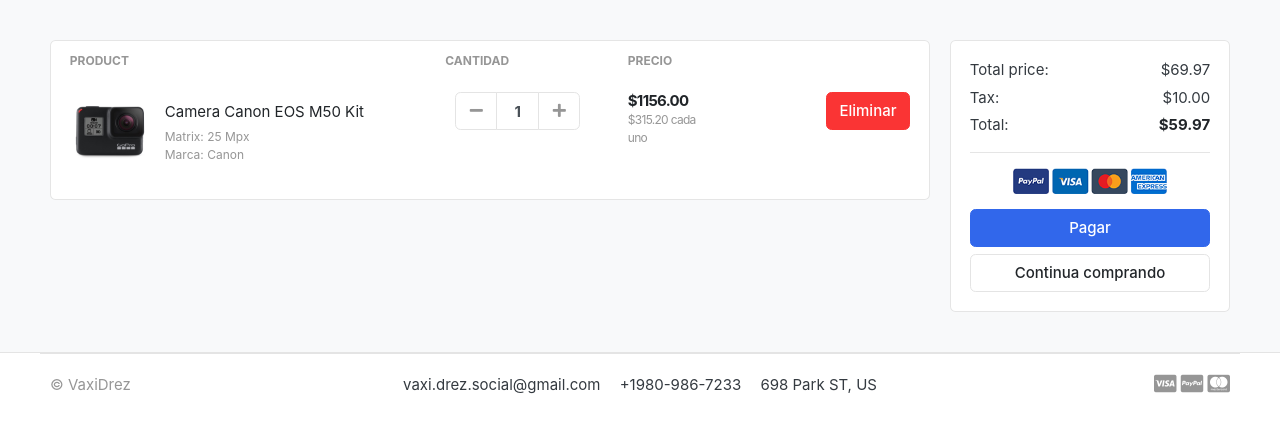
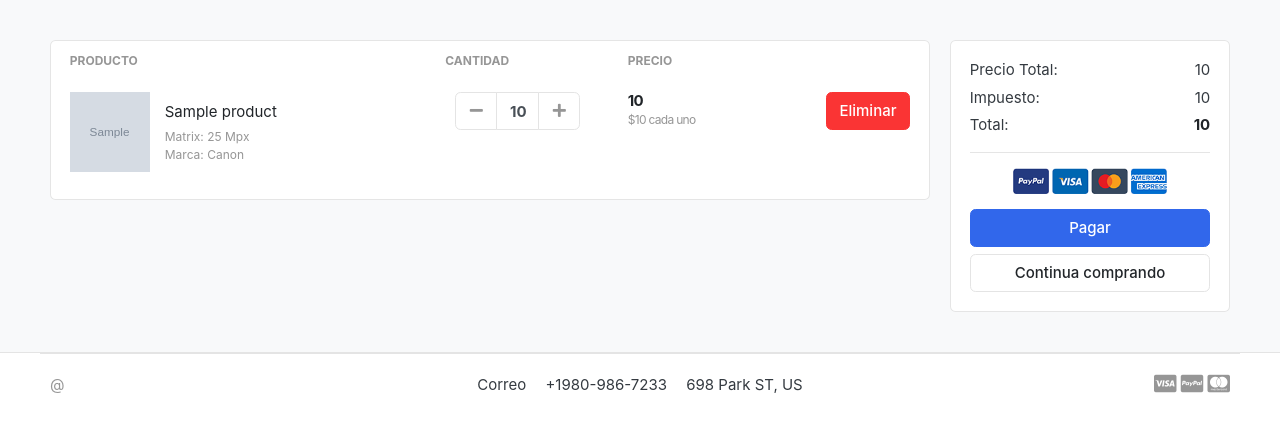
Before and after one commit to samidevel/eccomerce_django, a Django app: template templates/store/cart.html in a window 1280 px wide. Shown: the part 118-551 px from the top of the page. Run offline with Django 5.2, Linux system fonts and the light colour scheme; the template is opened without the code that fills it: most values are stand-ins (such as "Sample title", 1, 10 or a date in 2020); grey boxes marked "Sample" are stand-in pictures; some web fonts are replaced.

Commit message:
avance del proyecto se agrega remove_cart_item a sus respectivas url, se agrega remove_cart en los views de app cart, se modifica el archivo cart.htm y se agrega condicion {%if not cart_items% para que el usuario vea si existe o no un card}

```diff
--- a/carts/models.py
+++ b/carts/models.py
@@ -15,5 +15,8 @@
     quantity = models.IntegerField()
     is_active = models.BooleanField(default=True)
 
+    def sub_total(self):
+        return self.product.price * self.quantity
+
     def __str__(self):
-        return self.product
+        return str(self.product)
--- a/carts/urls.py
+++ b/carts/urls.py
@@ -4,5 +4,7 @@
 urlpatterns = [
     path('', views.cart, name='cart'),
     path('add_cart/<product_id>/', views.add_cart, name='add_cart'),
+    path('remove_cart/<product_id>/', views.remove_cart, name='remove_cart'),
+    path('remove_cart_item/<int:product_id>/', views.remove_cart_item, name='remove_cart_item'),
 
 ]
--- a/templates/includes/footer.html
+++ b/templates/includes/footer.html
@@ -4,10 +4,10 @@
 	<div class="container">
 		<section class="footer-bottom border-top row">
 			<div class="col-md-2">
-				<p class="text-muted"> &copy VaxiDrez </p>
+				<p class="text-muted">@</p>
 			</div>
 			<div class="col-md-8 text-md-center">
-				<span  class="px-2">vaxi.drez.social@gmail.com</span>
+				<span  class="px-2">Correo</span>
 				<span  class="px-2">+1980-986-7233</span>
 				<span  class="px-2">698 Park ST, US</span>
 			</div>
--- a/templates/store/cart.html
+++ b/templates/store/cart.html
@@ -8,25 +8,38 @@
 
     <!-- ============================ COMPONENT 1 ================================= -->
 
+    {%if not cart_items%}
+
+        <h2>El carrito de compras esta vacio</h2>
+        <br>
+        <div class="text-center">
+        <a href="{%url 'store' %}" class="btn btn-primary">Continua comprando</a>
+        </div>
+    {%else%}
+
     <div class="row">
         <aside class="col-lg-9">
     <div class="card">
     <table class="table table-borderless table-shopping-cart">
     <thead class="text-muted">
     <tr class="small text-uppercase">
-      <th scope="col">Product</th>
+      <th scope="col">Producto</th>
       <th scope="col" width="120">Cantidad</th>
       <th scope="col" width="120">Precio</th>
       <th scope="col" class="text-right" width="200"> </th>
     </tr>
     </thead>
     <tbody>
+
+
+    {%for cart_item in cart_items%}
+
     <tr>
         <td>
             <figure class="itemside align-items-center">
-                <div class="aside"><img src="./images/items/11.jpg" class="img-sm"></div>
+                <div class="aside"><img src="{{ cart_item.product.images.url }}" class="img-sm"></div>
                 <figcaption class="info">
-                    <a href="#" class="title text-dark">Camera Canon EOS M50 Kit</a>
+                    <a href="#" class="title text-dark">{{cart_item.product.product_name}}</a>
                     <p class="text-muted small">Matrix: 25 Mpx <br> Marca: Canon</p>
                 </figcaption>
             </figure>
@@ -36,25 +49,29 @@
                         <div class="col">
                             <div class="input-group input-spinner">
                                 <div class="input-group-prepend">
-                                <button class="btn btn-light" type="button" id="button-plus"> <i class="fa fa-minus"></i> </button>
+                                <a href="{% url 'remove_cart' cart_item.product.id %}" class="btn btn-light" type="button" id="button-plus"> <i class="fa fa-minus"></i> </a>
                                 </div>
-                                <input type="text" class="form-control"  value="1">
+                                <input type="text" class="form-control"  value="{{cart_item.quantity}}">
                                 <div class="input-group-append">
-                                <button class="btn btn-light" type="button" id="button-minus"> <i class="fa fa-plus"></i> </button>
+                                <a href="{%url 'add_cart' cart_item.product.id %}" class="btn btn-light" type="button" id="button-minus"> <i class="fa fa-plus"></i> </a>
                                 </div>
                             </div> <!-- input-group.// -->
                         </div> <!-- col.// -->
         </td>
         <td>
             <div class="price-wrap">
-                <var class="price">$1156.00</var>
-                <small class="text-muted"> $315.20 cada uno </small>
+                <var class="price">{{cart_item.sub_total}}</var>
+                <small class="text-muted"> ${{cart_item.product.price}} cada uno </small>
             </div> <!-- price-wrap .// -->
         </td>
         <td class="text-right">
-        <a href="" class="btn btn-danger"> Eliminar</a>
+        <a href="{% url 'remove_cart_item' cart_item.product.id %}" class="btn btn-danger">Eliminar</a>
         </td>
     </tr>
+
+    {%endfor%}
+
+
     </tbody>
     </table>
     </div> <!-- card.// -->
@@ -65,16 +82,16 @@
             <div class="card">
             <div class="card-body">
                 <dl class="dlist-align">
-                  <dt>Total price:</dt>
-                  <dd class="text-right">$69.97</dd>
+                  <dt>Precio Total:</dt>
+                  <dd class="text-right">{{total}}</dd>
                 </dl>
                 <dl class="dlist-align">
-                  <dt>Tax:</dt>
-                  <dd class="text-right"> $10.00</dd>
+                  <dt>Impuesto:</dt>
+                  <dd class="text-right">{{tax}}</dd>
                 </dl>
                 <dl class="dlist-align">
                   <dt>Total:</dt>
-                  <dd class="text-right text-dark b"><strong>$59.97</strong></dd>
+                  <dd class="text-right text-dark b"><strong>{{grand_total}}</strong></dd>
                 </dl>
                 <hr>
                 <p class="text-center mb-3">
@@ -91,6 +108,8 @@
     </div> <!-- row.// -->
     <!-- ============================ COMPONENT 1 END .// ================================= -->
 
+    {%endif%}
+
     </div> <!-- container .//  -->
     </section>
     <!-- ========================= SECTION CONTENT END// ========================= -->
--- a/templates/store/store.html
+++ b/templates/store/store.html
@@ -149,7 +149,7 @@
                             <del class="price-old">$1980</del>
                         </div> <!-- price-wrap.// -->
                     </div>
-                    <a href="#" class="btn btn-block btn-success">Agregar al Carrito</a>
+                    <a href="{{product.get_url}}" class="btn btn-block btn-success">Ver el detalle del producto</a>
                 </figcaption>
             </figure>
         </div> <!-- col.// -->
```
Also changed, not shown: carts/views.py (+51 -3 lines), db.sqlite3.
